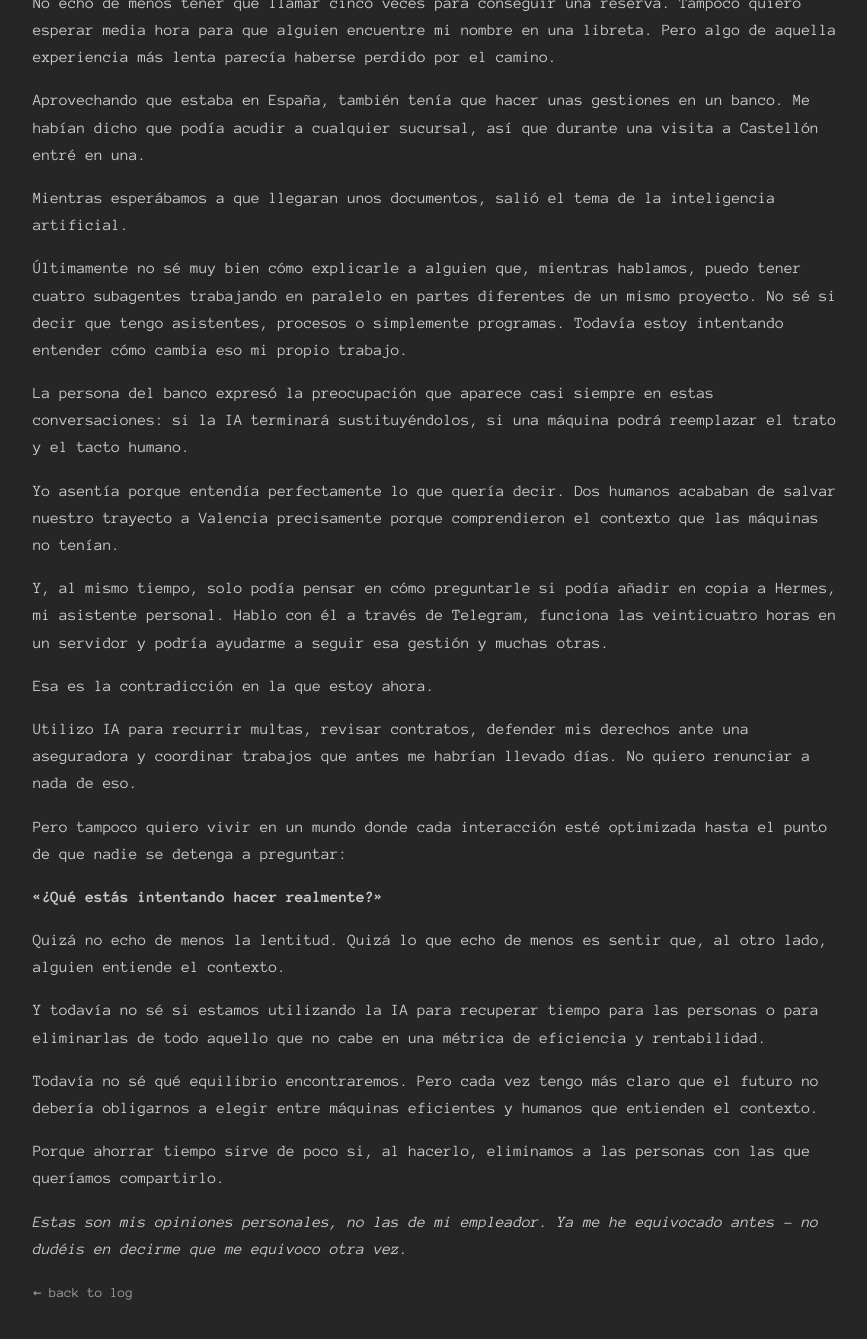
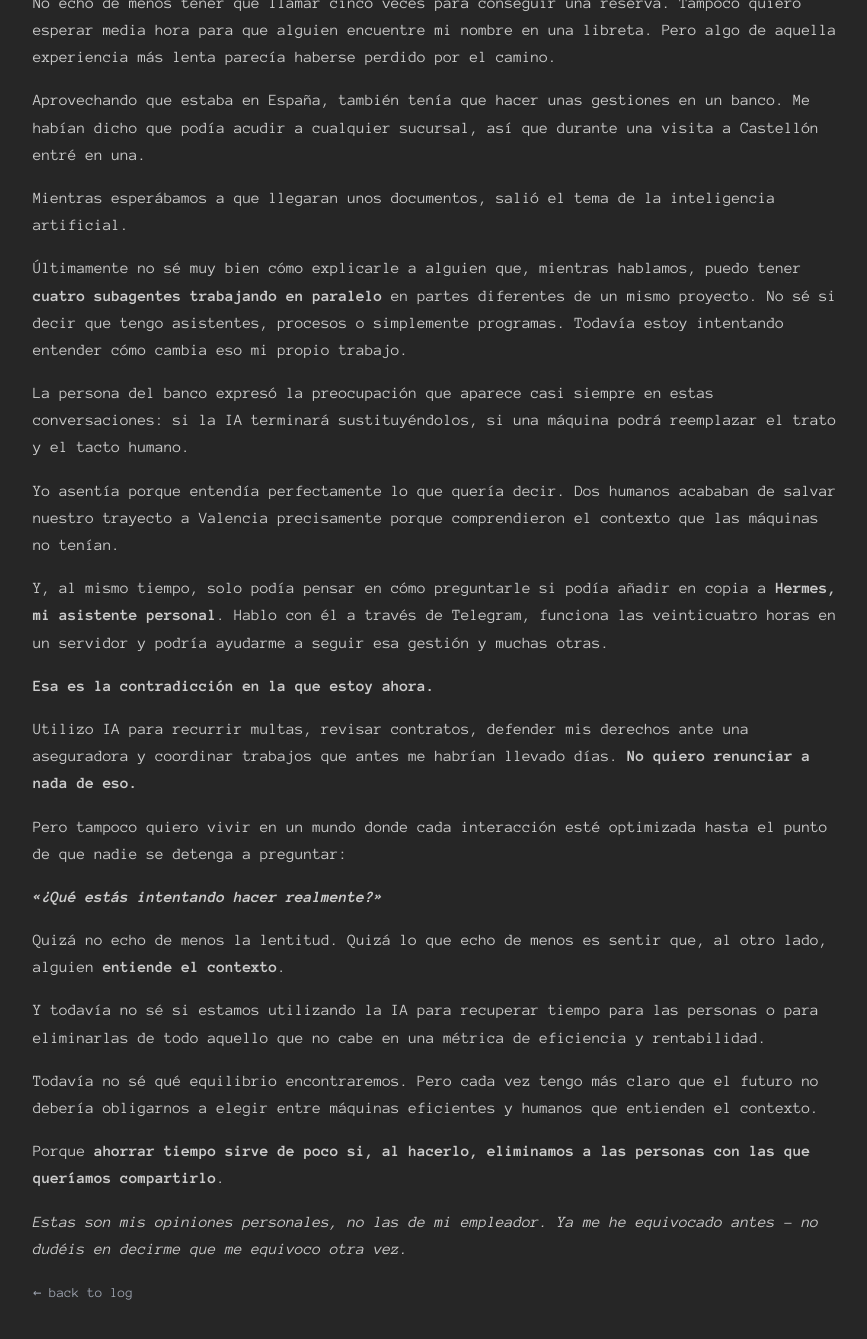
Before and after one commit to damupi/blog, a Jekyll site: the page built from _posts/2026-09-25-cuatro-agentes-de-ia-y-dos-humanos-en-una-estacion.md, in a window 1280 px wide and 1400 px high, scrolled down 2120 px. Shown: the top 1339 px of the window, without its empty margins (201-1068 px from the left). Built offline with Jekyll 4.4.1, drawn with Linux system fonts in a browser that asks for light colours; some of the changed text lies outside the part shown.

Commit message:
Improve formatting in latest article

```diff
--- a/_posts/2026-09-25-cuatro-agentes-de-ia-y-dos-humanos-en-una-estacion.md
+++ b/_posts/2026-09-25-cuatro-agentes-de-ia-y-dos-humanos-en-una-estacion.md
@@ -15,17 +15,17 @@
 
 Levanté la mirada y vi a una persona al lado. Un humano. Retiré el billete de la máquina y me acerqué a él.
 
-—Perdone, ¿me da dos billetes para ir a Chamartín?
+*—Perdone, ¿me da dos billetes para ir a Chamartín?*
 
-—Sí, claro. ¿Vais a coger algún tren de alta velocidad?
+*—Sí, claro. ¿Vais a coger algún tren de alta velocidad?*
 
-—Sí, vamos a Valencia.
+*—Sí, vamos a Valencia.*
 
-—Entonces no necesitáis comprarlos. Con vuestro billete de alta velocidad, el trayecto de Cercanías está incluido.
+*—Entonces no necesitáis comprarlos. Con vuestro billete de alta velocidad, el trayecto de Cercanías está incluido.*
 
 Ahí estaba: **el contexto**.
 
-La máquina podía procesar lo que yo le estaba pidiendo. Aquel hombre entendió lo que realmente intentaba hacer. Solo necesitó hacerme una pregunta más.
+La máquina podía **procesar lo que yo le estaba pidiendo**. Aquel hombre entendió **lo que realmente intentaba hacer**. Solo necesitó hacerme una pregunta más.
 
 Al llegar a Chamartín, el mismo billete que nos había dejado entrar no nos permitió salir. Probé el código QR desde todos los ángulos y a distintas distancias. Nada.
 
@@ -43,7 +43,7 @@
 
 Llamé y, después de dos tonos, una persona respondió. Tenían una mesa disponible dentro de una hora. Reserva hecha. Problema resuelto en menos de un minuto.
 
-Cuando llegamos, había una cola enorme. Dos carriles separados por una cinta: el de la izquierda lleno y el de la derecha vacío. En las mesas se veía mucho más movimiento de personal y clientes. Todo parecía funcionar más rápido. Más personas, más reservas, más eficiencia.
+Cuando llegamos, había una cola enorme. Dos carriles separados por una cinta: el de la izquierda lleno y el de la derecha vacío. En las mesas se veía mucho más movimiento de personal y clientes. Todo parecía funcionar más rápido. Más personas, más reservas, **más eficiencia**.
 
 No sé si habían externalizado las reservas, cambiado el sistema o simplemente coincidimos con un día especialmente concurrido. Lo que sí vi fue un restaurante capaz de mover a muchas más personas que en mis visitas anteriores.
 
@@ -57,28 +57,28 @@
 
 Mientras esperábamos a que llegaran unos documentos, salió el tema de la inteligencia artificial.
 
-Últimamente no sé muy bien cómo explicarle a alguien que, mientras hablamos, puedo tener cuatro subagentes trabajando en paralelo en partes diferentes de un mismo proyecto. No sé si decir que tengo asistentes, procesos o simplemente programas. Todavía estoy intentando entender cómo cambia eso mi propio trabajo.
+Últimamente no sé muy bien cómo explicarle a alguien que, mientras hablamos, puedo tener **cuatro subagentes trabajando en paralelo** en partes diferentes de un mismo proyecto. No sé si decir que tengo asistentes, procesos o simplemente programas. Todavía estoy intentando entender cómo cambia eso mi propio trabajo.
 
 La persona del banco expresó la preocupación que aparece casi siempre en estas conversaciones: si la IA terminará sustituyéndolos, si una máquina podrá reemplazar el trato y el tacto humano.
 
 Yo asentía porque entendía perfectamente lo que quería decir. Dos humanos acababan de salvar nuestro trayecto a Valencia precisamente porque comprendieron el contexto que las máquinas no tenían.
 
-Y, al mismo tiempo, solo podía pensar en cómo preguntarle si podía añadir en copia a Hermes, mi asistente personal. Hablo con él a través de Telegram, funciona las veinticuatro horas en un servidor y podría ayudarme a seguir esa gestión y muchas otras.
+Y, al mismo tiempo, solo podía pensar en cómo preguntarle si podía añadir en copia a **Hermes, mi asistente personal**. Hablo con él a través de Telegram, funciona las veinticuatro horas en un servidor y podría ayudarme a seguir esa gestión y muchas otras.
 
-Esa es la contradicción en la que estoy ahora.
+**Esa es la contradicción en la que estoy ahora.**
 
-Utilizo IA para recurrir multas, revisar contratos, defender mis derechos ante una aseguradora y coordinar trabajos que antes me habrían llevado días. No quiero renunciar a nada de eso.
+Utilizo IA para recurrir multas, revisar contratos, defender mis derechos ante una aseguradora y coordinar trabajos que antes me habrían llevado días. **No quiero renunciar a nada de eso.**
 
 Pero tampoco quiero vivir en un mundo donde cada interacción esté optimizada hasta el punto de que nadie se detenga a preguntar:
 
-**«¿Qué estás intentando hacer realmente?»**
+***«¿Qué estás intentando hacer realmente?»***
 
-Quizá no echo de menos la lentitud. Quizá lo que echo de menos es sentir que, al otro lado, alguien entiende el contexto.
+Quizá no echo de menos la lentitud. Quizá lo que echo de menos es sentir que, al otro lado, alguien **entiende el contexto**.
 
 Y todavía no sé si estamos utilizando la IA para recuperar tiempo para las personas o para eliminarlas de todo aquello que no cabe en una métrica de eficiencia y rentabilidad.
 
 Todavía no sé qué equilibrio encontraremos. Pero cada vez tengo más claro que el futuro no debería obligarnos a elegir entre máquinas eficientes y humanos que entienden el contexto.
 
-Porque ahorrar tiempo sirve de poco si, al hacerlo, eliminamos a las personas con las que queríamos compartirlo.
+Porque **ahorrar tiempo sirve de poco si, al hacerlo, eliminamos a las personas con las que queríamos compartirlo**.
 
 *Estas son mis opiniones personales, no las de mi empleador. Ya me he equivocado antes – no dudéis en decirme que me equivoco otra vez.*
```
